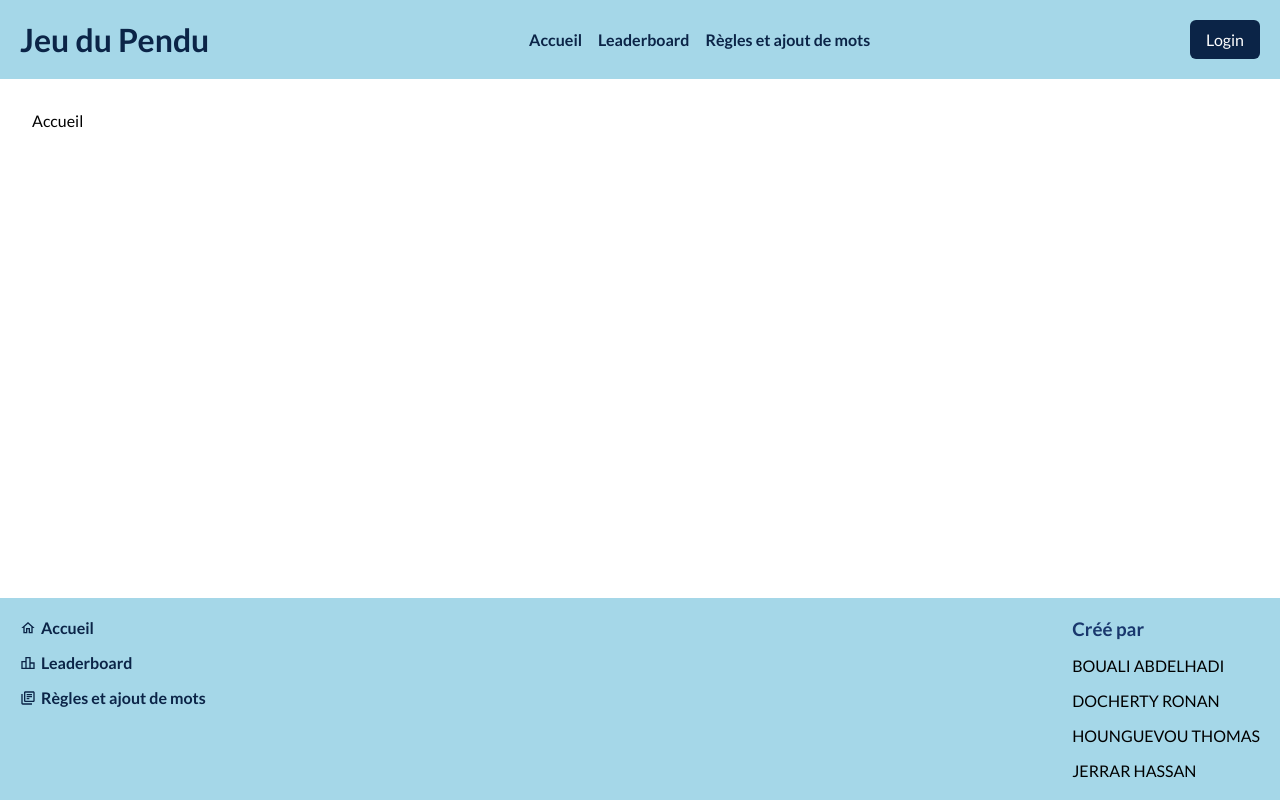
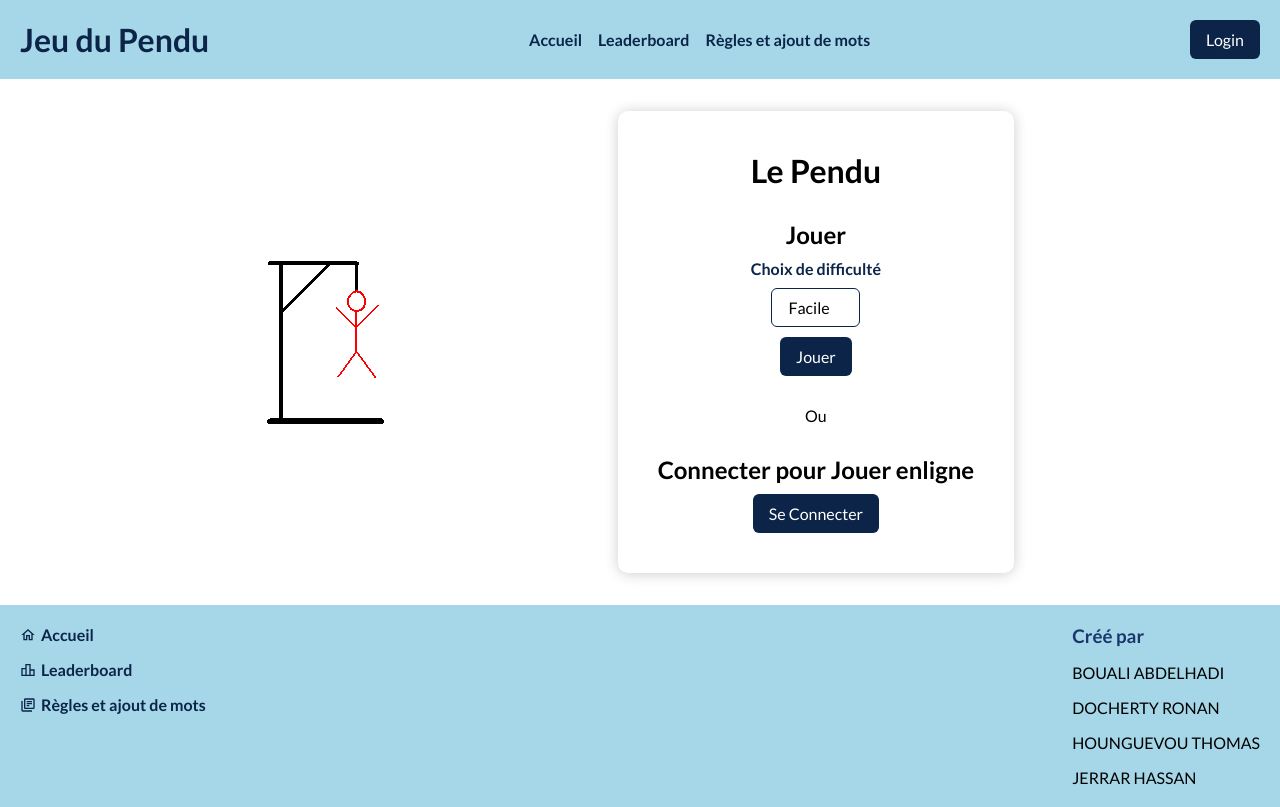
Before and after one commit to Thomas-Hounguevou/AWS-Gr-4, a React (Vite) app: page / in a window 1280 px wide. Built offline with nearby package versions, Linux system fonts and the light colour scheme.

Commit message:
add accueil and regles page

```diff
--- /dev/null
+++ b/src/pages/Accueil/acceuil.css
@@ -0,0 +1,46 @@
+.acceuil {
+  display: flex;
+  justify-content: space-evenly;
+  align-items: center;
+}
+
+.acceuil > div > button {
+  all: unset;
+  background-color: var(--dark-blue);
+  color: var(--white);
+  padding: 10px 16px;
+  border-radius: 6px;
+  cursor: pointer;
+  -webkit-border-radius: 6px;
+  -moz-border-radius: 6px;
+  -ms-border-radius: 6px;
+  -o-border-radius: 6px;
+}
+
+.acceuil > div > button:hover {
+  color: var(--dark-blue);
+  padding: 9px 15px;
+  background-color: var(--white);
+  border: 1px solid var(--dark-blue);
+}
+
+.acceuil > div > button > a {
+  all: unset;
+}
+
+.label {
+  color: var(--dark-blue);
+  font-weight: 600;
+}
+
+.select {
+  all: unset;
+  border: 1px solid var(--dark-blue);
+  padding: 10px 16px;
+  border-radius: 6px;
+  cursor: pointer;
+  -webkit-border-radius: 6px;
+  -moz-border-radius: 6px;
+  -ms-border-radius: 6px;
+  -o-border-radius: 6px;
+}
--- a/src/pages/Accueil/index.jsx
+++ b/src/pages/Accueil/index.jsx
@@ -1,7 +1,43 @@
 import React from 'react';
 
+import Pendu from '../../assets/gif/pendu.gif';
+import './acceuil.css';
+import { Link } from 'react-router-dom';
 function Accueil() {
-  return <div>Accueil</div>;
+  const [option, setOption] = React.useState('Facile');
+  return (
+    <div className="acceuil">
+      <img src={Pendu} alt="pendu" />
+      <div className="card">
+        <h1>Le Pendu</h1>
+        <div>
+          <h2>Jouer</h2>
+          <label className="label">Choix de difficulté</label>
+          <select
+            value={option}
+            className="select"
+            onChange={e => {
+              setOption(e.target.value);
+            }}
+          >
+            <option value="Facile">Facile</option>
+            <option value="Normal">Normal</option>
+            <option value="Difficile">Difficile</option>
+          </select>
+          <button>
+            <Link to="jeu">Jouer</Link>
+          </button>
+        </div>
+        <p>Ou</p>
+        <div>
+          <h2>Connecter pour Jouer enligne</h2>
+          <button>
+            <Link to="signin">Se Connecter</Link>
+          </button>
+        </div>
+      </div>
+    </div>
+  );
 }
 
 export default Accueil;
--- a/src/pages/Regles/index.jsx
+++ b/src/pages/Regles/index.jsx
@@ -1,7 +1,33 @@
 import React from 'react';
+import './regle.css';
+import { Link } from 'react-router-dom';
 
 const Regles = () => {
-  return <div>Regles</div>;
+  return (
+    <div className="regle_container">
+      <div className="card">
+        <div>
+          <h2>Règles du jeu</h2>
+          <p>
+            Le but du jeu est simple: il faut trouver le mot caché en devinant les lettres le
+            composant, vous disposez de 10 erreurs possible et de 5 minutes pour gagner la partie,
+            suite à la partie vous obtiendrez un score dépendant de votre nombre d'erreurs, de la
+            difficulté du mot, ainsi que le temps mis à trouver le mot. Si vous avez compris les
+            règles, cliquez sur le bouton "J'ai compris" ci-dessous pour jouer:
+          </p>
+          <button>
+            <Link to="/jeu">J'ai Compris</Link>
+          </button>
+        </div>
+
+        <div>
+          <h2>Entrez le mot que vous souhaiteriez ajouter</h2>
+          <input type="text" />
+          <button>Confirmer</button>
+        </div>
+      </div>
+    </div>
+  );
 };
 
 export default Regles;
--- /dev/null
+++ b/src/pages/Regles/regle.css
@@ -0,0 +1,68 @@
+.regle_container {
+  display: flex;
+  align-items: center;
+  justify-content: center;
+  flex-direction: column;
+  gap: 30px;
+
+  /* background-color: var(--bg--blue); */
+}
+
+.card {
+  box-shadow: 0px 1px 14px rgba(0, 0, 0, 0.2);
+  padding: 40px;
+  border-radius: 10px;
+  display: flex;
+  flex-direction: column;
+  align-items: center;
+  justify-content: center;
+  gap: 30px;
+}
+
+.card > div {
+  display: flex;
+  flex-direction: column;
+  align-items: center;
+  justify-content: center;
+  gap: 10px;
+}
+
+.card > div > input {
+  width: 400px;
+  border: unset;
+  display: flex;
+  align-items: center;
+  outline: unset;
+  height: 42px;
+  padding: 16px;
+  border-radius: 6px;
+  -webkit-border-radius: 6px;
+  -moz-border-radius: 6px;
+  -ms-border-radius: 6px;
+  -o-border-radius: 6px;
+  box-shadow: inset -1px 1px 5px rgba(0, 0, 0, 0.2);
+}
+
+.card > div > button {
+  all: unset;
+  background-color: var(--dark-blue);
+  color: var(--white);
+  padding: 10px 16px;
+  border-radius: 6px;
+  cursor: pointer;
+  -webkit-border-radius: 6px;
+  -moz-border-radius: 6px;
+  -ms-border-radius: 6px;
+  -o-border-radius: 6px;
+}
+
+.card > div > button:hover {
+  color: var(--dark-blue);
+  padding: 9px 15px;
+  background-color: var(--white);
+  border: 1px solid var(--dark-blue);
+}
+
+.card > div > button > a {
+  all: unset;
+}
```
